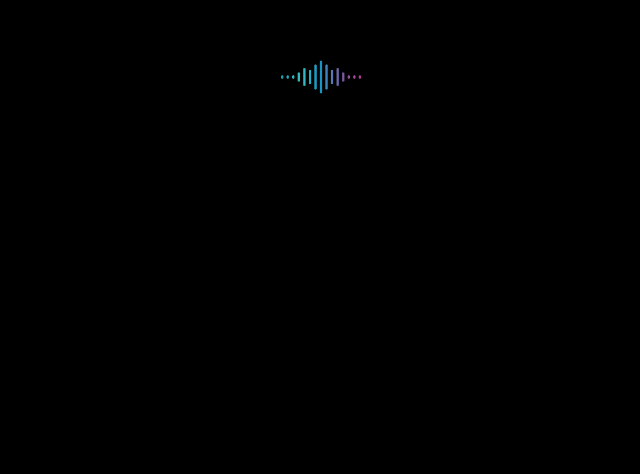
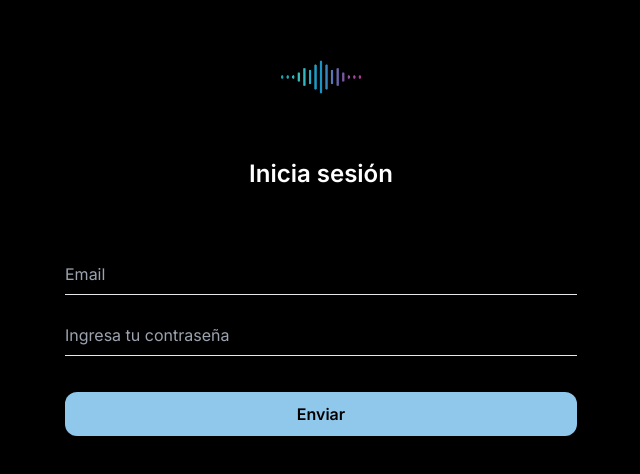
Before and after one commit to jhonfe64/music_app_front, a Next.js app: page /user/login in a window 1280 px wide. Shown: the part 116-590 px from the top of the page, without its empty margins (319-959 px from the left). Built offline with nearby package versions, Linux system fonts and the light colour scheme.

Commit message:
fix useFetch styling login form creating form logic

```diff
--- a/src/components/user/loginForm/LoginForm.tsx
+++ b/src/components/user/loginForm/LoginForm.tsx
@@ -1,17 +1,16 @@
 "use client";
-import React from "react";
+import React, { useState } from "react";
+import { InputText } from "primereact/inputtext";
 import { Password } from "primereact/password";
-import { InputText } from "primereact/inputtext";
+import { LoginInterface } from "@/interfaces/userInterfaces";
+import { useForm, SubmitHandler, Controller } from "react-hook-form";
+import InputError from "@/components/common/inputError/InputError";
+import Link from "next/link";
+import { Image } from "primereact/image";
 import { Button } from "primereact/button";
-import InputError from "@/components/common/inputError/InputError";
+import "./loginForm.css";
 import useFetch from "@/hooks/useFetch";
 import { user } from "@/endpoints/user";
-import ToastifyNotification from "@/components/common/toastifyNotification/ToastifyNotification";
-import { ToastifyEnum } from "@/interfaces/common";
-import { useRouter } from "next/navigation";
-import { useForm, SubmitHandler, Controller } from "react-hook-form";
-import Link from "next/link";
-import { Image } from "primereact/image";
 
 const initialFormData = {
   email: "",
@@ -19,27 +18,34 @@ const initialFormData = {
 };
 
 function LoginForm() {
+  const [formData, setFormData] = useState(initialFormData);
+  const [trigger, setTigger] = useState(false);
+
   const {
     register,
     handleSubmit,
-    watch,
     control,
-    reset,
     formState: { errors },
-  } = useForm<any>();
+  } = useForm<LoginInterface>();
 
-  const onSubmit: SubmitHandler<any> = (data: any) => {
-    if (data) {
-      if (data.password === data.confirmPassword) {
-        delete data.confirmPassword;
-      }
-    }
+  const onSubmit = (data: LoginInterface) => {
+    setFormData(data);
+    setTigger(true);
   };
 
+  // url: string,
+  // type: string,
+  // trigger: boolean,
+  // body: any
+
+  const { data, error } = useFetch(user.loginUser, "POST", true, formData);
+
+  console.log(data);
+  console.log(error);
+
   return (
-    <div>
+    <div className="loginForm">
       <form
-        action=""
         onSubmit={handleSubmit(onSubmit)}
         className=" w-full  md:w-8/12 max-w-lg mx-auto"
       >
@@ -54,6 +60,72 @@ function LoginForm() {
             alt="banda tocando"
           />
         </Link>
+        <h1 className="text-center text-white text-2xl mb-16 mt-16 font-semibold">
+          Inicia sesión
+        </h1>
+        <InputText
+          placeholder="Email"
+          {...register("email", { required: "Ingresa tu email" })}
+          pt={{
+            root: {
+              className:
+                "text-white border-0 border-b  border-light-gray  outline-none   rounded-none py-2 w-full mb-5 bg-transparent ",
+            },
+          }}
+        />
+        {errors?.email?.type === "required" && (
+          <InputError error={errors?.email?.message} />
+        )}
+        <Controller
+          name="password"
+          control={control}
+          rules={{
+            required: "Ingresa tu contraseña",
+            pattern: /^(?=.*[a-zA-Z\d])[a-zA-Z\d*\-?]{5,}$/,
+          }}
+          render={({ field }) => (
+            <Password
+              {...field}
+              placeholder="Ingresa tu contraseña"
+              value={field.value ? field.value : ""}
+              pt={{
+                root: {
+                  className: "w-full",
+                },
+                input: {
+                  className:
+                    "text-white border-0 border-b  border-light-gray  outline-none   rounded-none  py-2 w-full mb-5",
+                },
+                panel: {
+                  className: "hidden",
+                },
+              }}
+            />
+          )}
+        />
+        {errors?.password?.type === "required" && (
+          <InputError error={errors?.password?.message} />
+        )}
+        {errors?.password?.type === "pattern" && (
+          <InputError
+            error={
+              "La contraseña debe tener minimo 5 caracteres incluyendo -?*"
+            }
+          />
+        )}
+
+        <Button
+          label="Enviar"
+          pt={{
+            root: {
+              className:
+                "w-full py-1.5  mt-4 bg-soft-blue border-0 rounded-xl  px-5 text-center flex justify-center hover:bg-less-soft-blue",
+            },
+            label: {
+              className: "border-0 py-1 text-black font-semibold ",
+            },
+          }}
+        />
       </form>
     </div>
   );
--- /dev/null
+++ b/src/components/user/loginForm/loginForm.css
@@ -0,0 +1,3 @@
+.loginForm input {
+    background: transparent;
+}
--- a/src/endpoints/user.tsx
+++ b/src/endpoints/user.tsx
@@ -1,5 +1,6 @@
 const user = {
   signUpUser: `${process.env.NEXT_PUBLIC_API_URL}/user/sign-up`,
+  loginUser: `${process.env.NEXT_PUBLIC_API_URL}/user/login`,
 };
 
 export { user };
--- a/src/hooks/useFetch.tsx
+++ b/src/hooks/useFetch.tsx
@@ -37,8 +37,6 @@ const useFetch = (
         if (error) {
           console.log("error", error);
         }
-      } finally {
-
       }
     }
   };
--- a/src/interfaces/userInterfaces.tsx
+++ b/src/interfaces/userInterfaces.tsx
@@ -6,3 +6,8 @@ export interface SignUpInterface {
   password: string;
   confirmPassword?: string;
 }
+
+export interface LoginInterface {
+  email: string;
+  password: string;
+}
```
